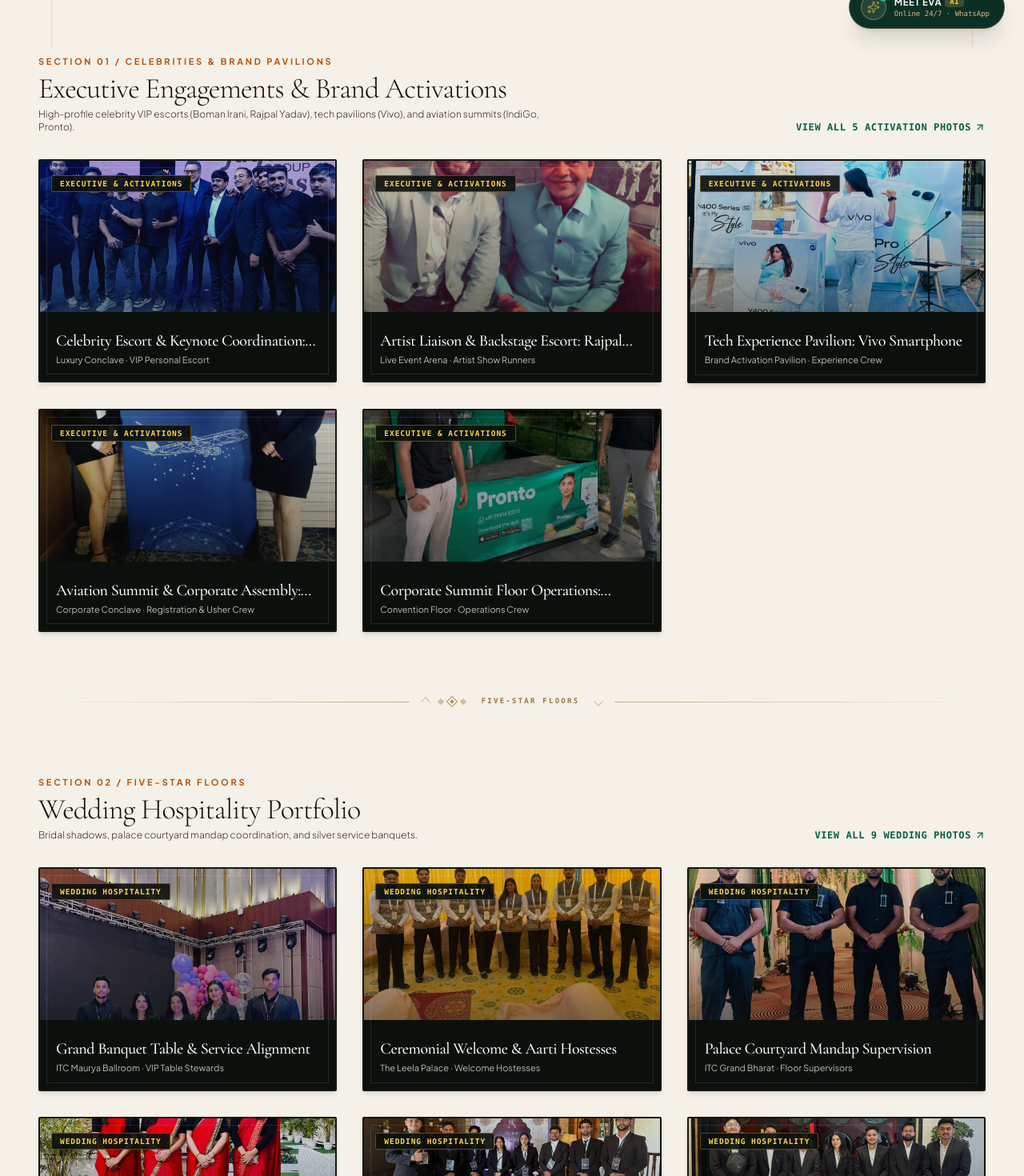
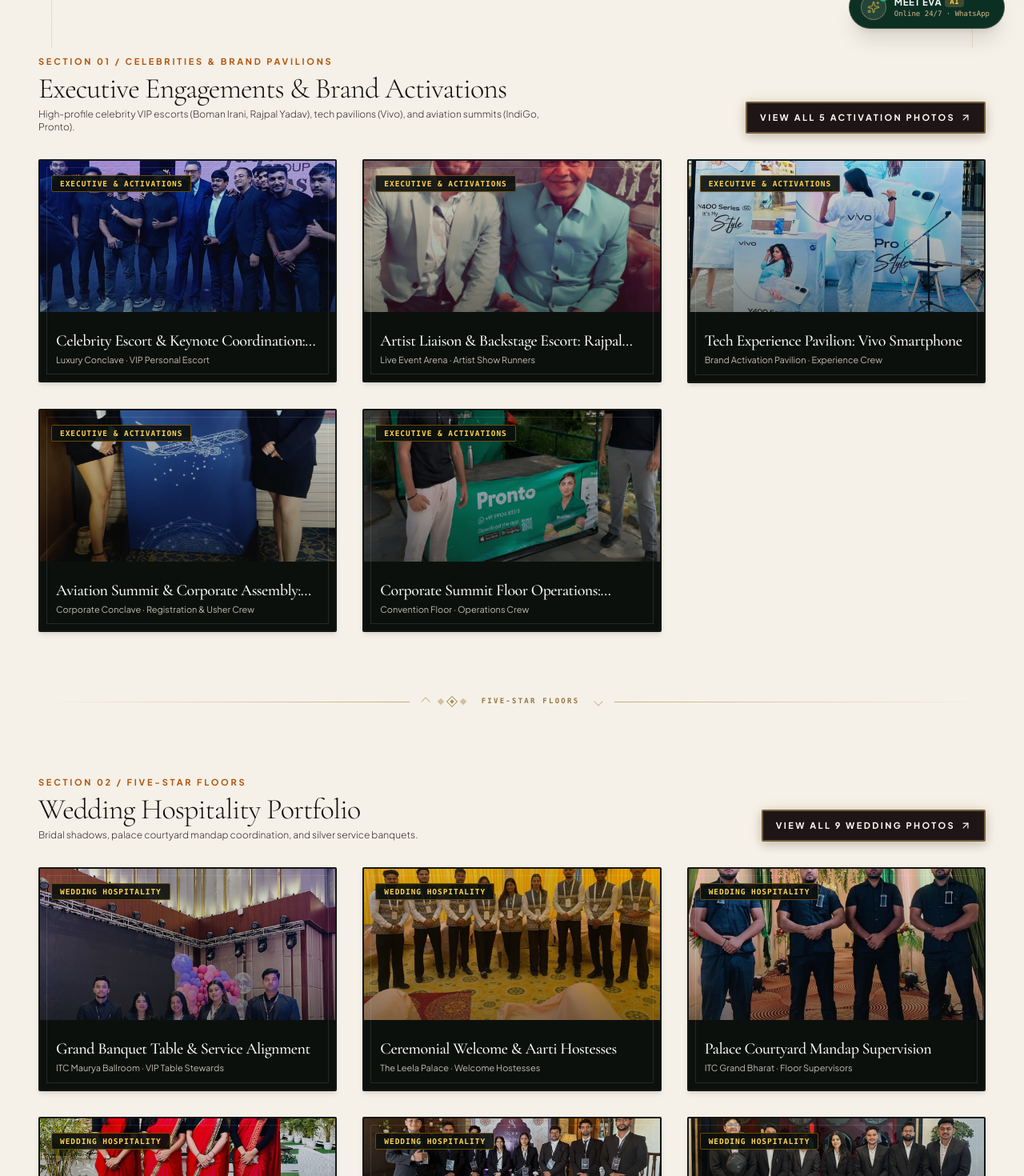
Before and after one commit to zbr-khn/evaanam-website, a React (Vite) app: page /gallery in a window 1280 px wide. Shown: the part 740-2210 px from the top of the page at 80% size. Built offline with nearby package versions, Linux system fonts and the light colour scheme; a web font is replaced by a local one.

Commit message:
feat: apply signature bold enclosed themed-filled glowing button design across all pages, sections, and action triggers

```diff
--- a/src/pages/GalleryPage.jsx
+++ b/src/pages/GalleryPage.jsx
@@ -173,10 +173,10 @@
                   <button
                     type="button"
                     onClick={() => setActiveCategory("activations")}
-                    className="text-xs uppercase font-mono tracking-wider font-semibold text-emerald-800 dark:text-emerald-400 hover:opacity-80 flex items-center space-x-1"
+                    className="btn-secondary group text-[11px] py-2.5 px-4 font-bold"
                   >
                     <span>View All {activationImages.length} Activation Photos</span>
-                    <ArrowUpRight className="w-3.5 h-3.5" />
+                    <ArrowUpRight className="w-3.5 h-3.5 ml-1.5 group-hover:translate-x-0.5 group-hover:-translate-y-0.5 transition-transform" />
                   </button>
                 </div>
 
@@ -208,10 +208,10 @@
                   <button
                     type="button"
                     onClick={() => setActiveCategory("wedding")}
-                    className="text-xs uppercase font-mono tracking-wider font-semibold text-emerald-800 dark:text-emerald-400 hover:opacity-80 flex items-center space-x-1"
+                    className="btn-secondary group text-[11px] py-2.5 px-4 font-bold"
                   >
                     <span>View All {weddingImages.length} Wedding Photos</span>
-                    <ArrowUpRight className="w-3.5 h-3.5" />
+                    <ArrowUpRight className="w-3.5 h-3.5 ml-1.5 group-hover:translate-x-0.5 group-hover:-translate-y-0.5 transition-transform" />
                   </button>
                 </div>
 
@@ -243,10 +243,10 @@
                   <button
                     type="button"
                     onClick={() => setActiveCategory("corporate")}
-                    className="text-xs uppercase font-mono tracking-wider font-semibold text-emerald-800 dark:text-emerald-400 hover:opacity-80 flex items-center space-x-1"
+                    className="btn-secondary group text-[11px] py-2.5 px-4 font-bold"
                   >
                     <span>View All {corporateImages.length} Corporate Photos</span>
-                    <ArrowUpRight className="w-3.5 h-3.5" />
+                    <ArrowUpRight className="w-3.5 h-3.5 ml-1.5 group-hover:translate-x-0.5 group-hover:-translate-y-0.5 transition-transform" />
                   </button>
                 </div>
 
@@ -278,10 +278,10 @@
                   <button
                     type="button"
                     onClick={() => setActiveCategory("bts")}
-                    className="text-xs uppercase font-mono tracking-wider font-semibold text-emerald-800 dark:text-emerald-400 hover:opacity-80 flex items-center space-x-1"
+                    className="btn-secondary group text-[11px] py-2.5 px-4 font-bold"
                   >
                     <span>View All {btsImages.length} Behind The Scenes Photos</span>
-                    <ArrowUpRight className="w-3.5 h-3.5" />
+                    <ArrowUpRight className="w-3.5 h-3.5 ml-1.5 group-hover:translate-x-0.5 group-hover:-translate-y-0.5 transition-transform" />
                   </button>
                 </div>
 
```
